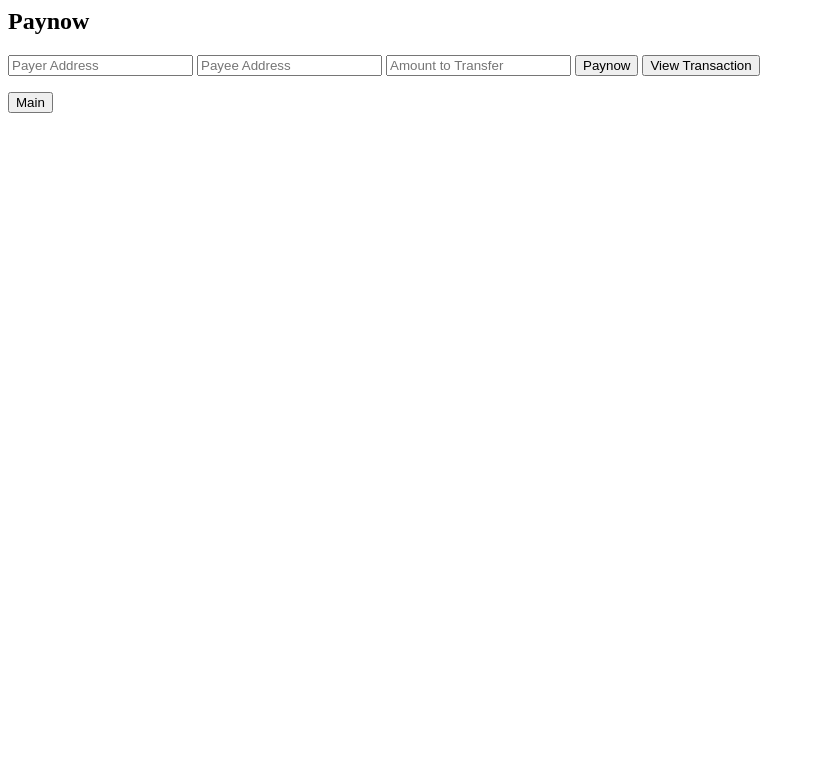
After one commit to preetish246/BC3415_20240814-genai-web3, a Flask app: page /paynow in a window 1280 px wide. The commit adds this page. Shown: the top 783 px of the page, without its empty margins (0-815 px from the left). Run offline with Flask 3, Linux system fonts and the light colour scheme; some libraries are stand-ins or nearby versions.

Commit message:
smart contract

```diff
--- a/app.py
+++ b/app.py
@@ -67,5 +67,9 @@ def generate_jokes_when_api_is_down():
     ]
     return random.choice(jokes)
 
+@app.route("/paynow", methods=["GET", "POST"])
+def paynow():
+    return render_template("paynow.html")
+
 if __name__ == "__main__":
     app.run()
--- a/templates/index.html
+++ b/templates/index.html
@@ -66,6 +66,10 @@
         <form action="/sg_joke" method="post">
             <input type="submit" value="SG Joke">
         </form>
+
+        <form action="/paynow" method="post">
+            <input type="submit" value="Paynow">
+        </form>
     </div>
 </body>
 </html>
--- /dev/null
+++ b/templates/paynow.html
@@ -0,0 +1,107 @@
+<head></head>
+    <title>Financial Portal</title>
+    <meta name="viewport" content="width=device-width" initial-scale="1.0">
+    <link rel="stylesheet" href="{{url_for('static',filename='styles.css')}}">
+</head>
+
+<body>
+    <div class="container">
+        <h2>Paynow</h2>
+
+        <input type="text" id="payer" placeholder="Payer Address">
+        <input type="text" id="payee" placeholder="Payee Address">
+        <input type="number" id="amount" placeholder="Amount to Transfer">
+
+        <button class="btn" onclick="transfer()">Paynow</button>
+        <button class="btn" onclick="transaction()">View Transaction</button>
+
+        <p id="view_payer"></p>
+        <p id="view_payee"></p>
+        <p id="view_amount"></p>
+
+        <form action="/" method="post">
+            <input type="submit" value="Main">
+        </form>
+
+        <script src="https://cdn.jsdelivr.net/npm/web3@1.5.2/dist/web3.min.js"></script>
+        <script>
+
+            const contractAddress = "0xa944404dfc2719fdb909b95709391e1e68a914d7";
+            const contractABI = [
+                {
+                    "inputs": [],
+                    "stateMutability": "nonpayable",
+                    "type": "constructor"
+                },
+                {
+                    "inputs": [],
+                    "name": "transaction",
+                    "outputs": [
+                        {
+                            "internalType": "address",
+                            "name": "",
+                            "type": "address"
+                        },
+                        {
+                            "internalType": "address",
+                            "name": "",
+                            "type": "address"
+                        },
+                        {
+                            "internalType": "uint256",
+                            "name": "",
+                            "type": "uint256"
+                        }
+                    ],
+                    "stateMutability": "view",
+                    "type": "function"
+                },
+                {
+                    "inputs": [
+                        {
+                            "internalType": "address",
+                            "name": "payer_add",
+                            "type": "address"
+                        },
+                        {
+                            "internalType": "address",
+                            "name": "payee_add",
+                            "type": "address"
+                        },
+                        {
+                            "internalType": "uint256",
+                            "name": "amount_transfer",
+                            "type": "uint256"
+                        }
+                    ],
+                    "name": "transfer",
+                    "outputs": [],
+                    "stateMutability": "nonpayable",
+                    "type": "function"
+                }
+            ]
+            const web3 = new Web3(Web3.givenProvider);
+            const contract = new web3.eth.Contract(contractABI,contractAddress);
+
+            async function transfer() {
+                const account = await web3.eth.requestAccounts();
+                console.log(account[0]);
+
+                const payer = document.getElementById("payer").value;
+                const payee = document.getElementById("payee").value;
+                const amount = document.getElementById("amount").value;
+                console.log(payer,payee,amount);
+
+                await contract.methods.transfer(payer,payee,amount).send({from:account[0]});
+            }
+
+            async function transaction() {
+                const result = await contract.methods.transaction().call();
+
+                document.getElementById("view_payer").innerText = "Payer : " + result[0];
+                document.getElementById("view_payee").innerText = "Payee : " + result[1];
+                document.getElementById("view_amount").innerText = "Amount : " + result[2];
+            }
+        </script>
+    </div>
+</body>
```
